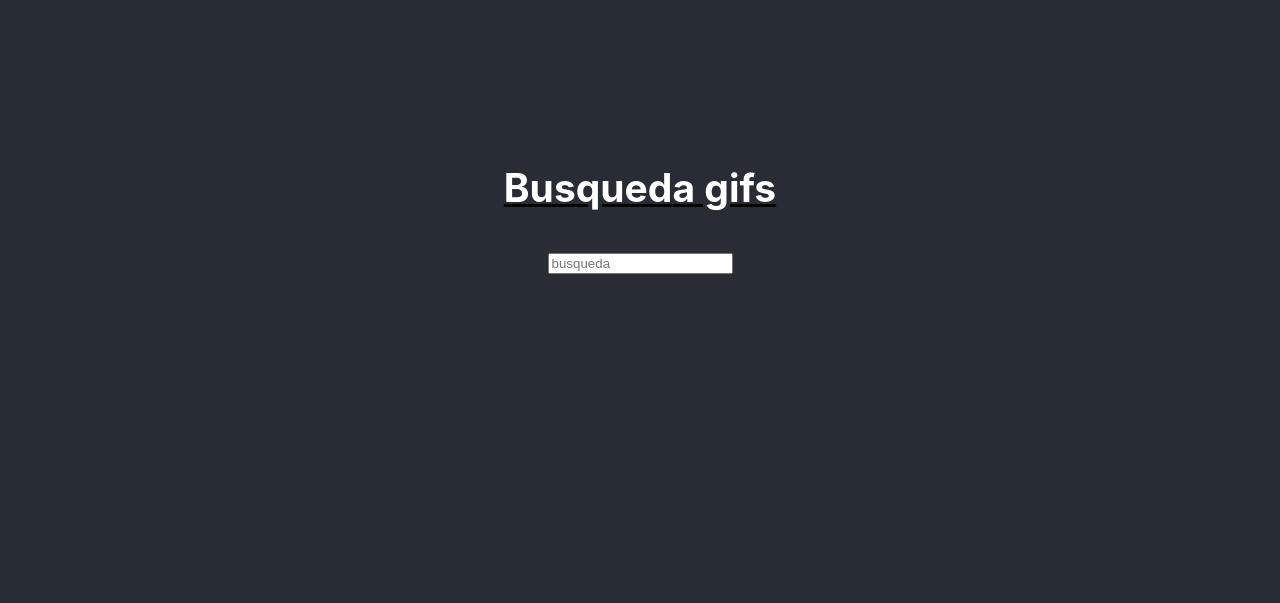
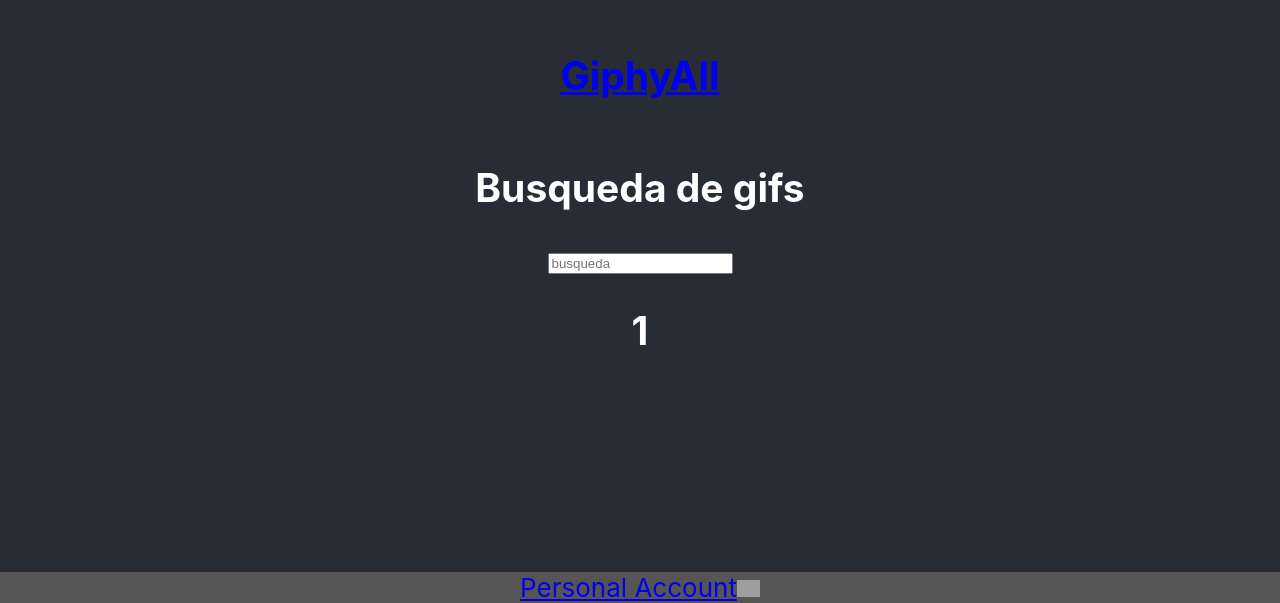
Before and after one commit to Dbaljeet/GiphyAllWeb, a React (Create React App) app in the folder GiphyAll/: page /search/1 in a window 1280 px wide. Shown: the part 197-800 px from the top of the page. Built offline with nearby package versions, Linux system fonts and the light colour scheme; no server answers; grey boxes are pictures that could not be loaded.

Commit message:
Añadido Footer y arreglado el content

```diff
--- a/GiphyAll/src/App.css
+++ b/GiphyAll/src/App.css
@@ -11,7 +11,6 @@
   justify-content: center;
   font-size: calc(10px + 2vmin);
   color: white;
-  text-decoration: underline #000;
 }
 
 .Content{
@@ -56,4 +55,24 @@
   border: 2px solid rgba(0, 0, 0, 0.281);
   border-radius: 2px;
   margin: 10px auto;
+  text-decoration: underline rgb(55, 54, 54);
 }
+
+/*Header*/
+.Header{
+  display: flex;
+  cursor: pointer;
+}
+
+/*Footer*/
+.Footer{
+  position: fixed;
+  bottom: 0%;
+  left: 0%;
+  width: 100%;
+  display: flexbox;
+  background-color: #555555;
+}
+.Footer a img{
+  width: 23px;
+}
--- a/GiphyAll/src/App.js
+++ b/GiphyAll/src/App.js
@@ -5,6 +5,8 @@
 import Search from './components/Search';
 import {Link,Route} from "wouter"
 import SearchPage from './pages/SearchPage';
+import Header from './components/Header';
+import Footer from './components/Footer';
 //cargamos useEffect y useState que son hooks
 
 function App() {
@@ -15,7 +17,8 @@
   return (
     <div className="App">
       <section className="App-content">
-        <h1>Busqueda gifs</h1>
+        <Header></Header>
+        <h1>Busqueda de gifs</h1>
 
         <Search keyword={keyword} setKeyword={setKeyword}/>
         <Route
@@ -39,6 +42,8 @@
           path="/"
           />
 
+      <Footer></Footer>
+
 
 
       </section>
--- /dev/null
+++ b/GiphyAll/src/components/Footer/index.js
@@ -0,0 +1,17 @@
+import React from "react";
+
+const Footer = () =>{
+    return(
+        <>
+            <div className="Footer">
+                <a href="https://github.com/Dbaljeet">
+                    Personal Account
+                    <img src="GitHub.png" alt="github">
+                    </img>
+                </a>
+            </div>
+        </>
+    );
+};
+
+export default Footer;
--- /dev/null
+++ b/GiphyAll/src/components/Header/index.jsx
@@ -0,0 +1,14 @@
+import React from "react";
+import {Link} from "wouter"
+const Header = () =>{
+    return(
+        <>
+            <div className="Header">
+                <Link to="/">
+                    <h1>GiphyAll</h1>
+                </Link>
+            </div>
+        </>
+    )
+};
+export default Header;
--- a/GiphyAll/src/pages/SearchPage.jsx
+++ b/GiphyAll/src/pages/SearchPage.jsx
@@ -3,6 +3,7 @@
 export default function SearchPage({params}){
     return(
         <>
+            <h2>{params.keyword}</h2>
             <div className="Content" >
                 <ListOfGifts params={params}></ListOfGifts>
             </div>
```
Also changed, not shown: GiphyAll/public/GitHub.png (added).
